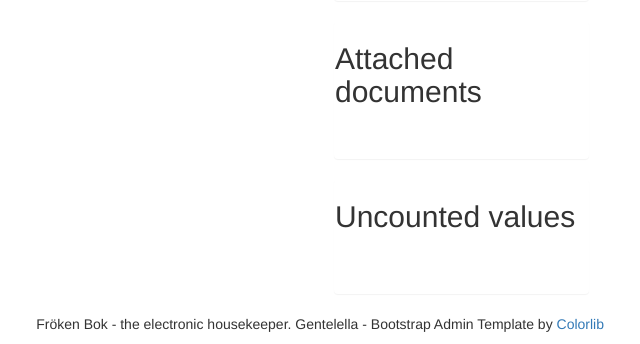
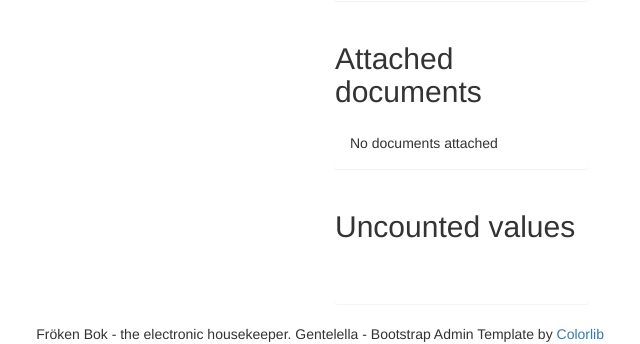
Before and after one commit to frekenbok/frekenbok, a Django app: template accountant/templates/accountant/invoice_detail.html in a window 1280 px wide. Shown: the part 3381-3725 px from the top of the page, without its empty margins (606-1246 px from the left). Run offline with Django 3.2, Linux system fonts and the light colour scheme; the template is opened without the code that fills it, so the values that code supplies are empty; some libraries are stand-ins or nearby versions.

Commit message:
yet another unsignificant update

```diff
--- a/accountant/templates/accountant/invoice_detail.html
+++ b/accountant/templates/accountant/invoice_detail.html
@@ -68,9 +68,9 @@
   <section class="panel">
     <div class="x_title"><h2>{% trans 'Attached documents' %}</h2><div class="clearfix"></div></div>
     <div class="panel-body">
-      <ul class="unstyled"> {% for document in invoice.documents.all %}
+      {% if invoice.documents.all %}<ul class="unstyled">{% for document in invoice.documents.all %}
         <li><a href="{{ document.file.url }}"><span class="fa {% if document.mime_type == 'image/jpeg' %}fa-file-image-o{% elif document.mime_type == 'application/pdf' %}fa-file-pdf-o{% else %}fa-file-o{% endif %}"></span> {% if document.description %}{{ document.description }}{% else %}{{ document.file_name }}{% endif %}</a></li>
-      {% endfor %}</ul>
+      {% endfor %}</ul>{% else %}{% trans 'No documents attached' %}{% endif %}
     </div>
   </section>
     <section class="panel">
```
